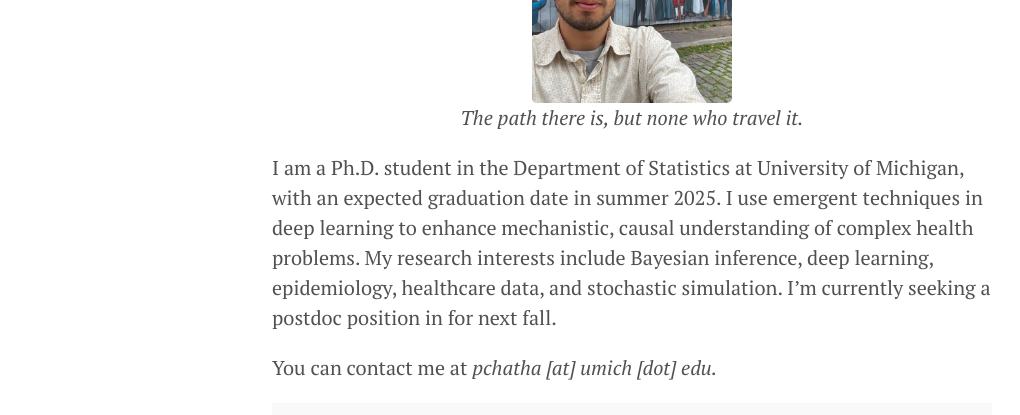
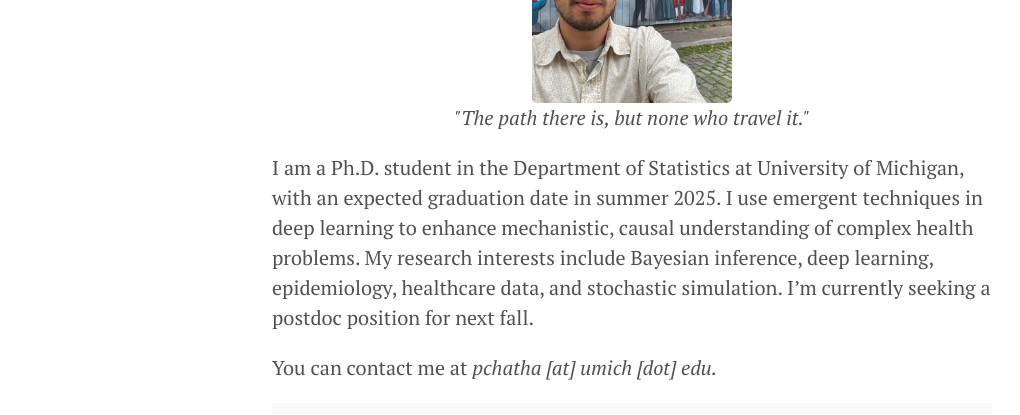
Before and after one commit to chathasphere/chathasphere.github.io, a Jekyll site: the page built from index.md, in a window 1280 px wide. Shown: the part 356-771 px from the top of the page, without its empty margins (8-1028 px from the left). Built offline with Jekyll 4.4.1, drawn with Linux system fonts in a browser that asks for light colours.

```diff
--- a/index.md
+++ b/index.md
@@ -6,10 +6,10 @@ title: Home
 <p align="center">
     <img src="{{site.url}}/assets/headshot.jpg" class="portrait" style="display: block; margin: auto;"
     alt="Outside of Parc de Belleville, Paris, September 2024" width="200" >
-    <em>The path there is, but none who travel it.</em>
+    <em>"The path there is, but none who travel it."</em>
 </p>
 
-I am a Ph.D. student in the Department of Statistics at University of Michigan, with an expected graduation date in summer 2025. I use emergent techniques in deep learning to enhance mechanistic, causal understanding of complex health problems. My research interests include Bayesian inference, deep learning, epidemiology, healthcare data, and stochastic simulation. I'm currently seeking a postdoc position in for next fall.
+I am a Ph.D. student in the Department of Statistics at University of Michigan, with an expected graduation date in summer 2025. I use emergent techniques in deep learning to enhance mechanistic, causal understanding of complex health problems. My research interests include Bayesian inference, deep learning, epidemiology, healthcare data, and stochastic simulation. I'm currently seeking a postdoc position for next fall.
 
 You can contact me at *pchatha [at] umich [dot] edu.*
 
```
Also changed, not shown: research/index.md (+1 -0 lines), 1 other file.
